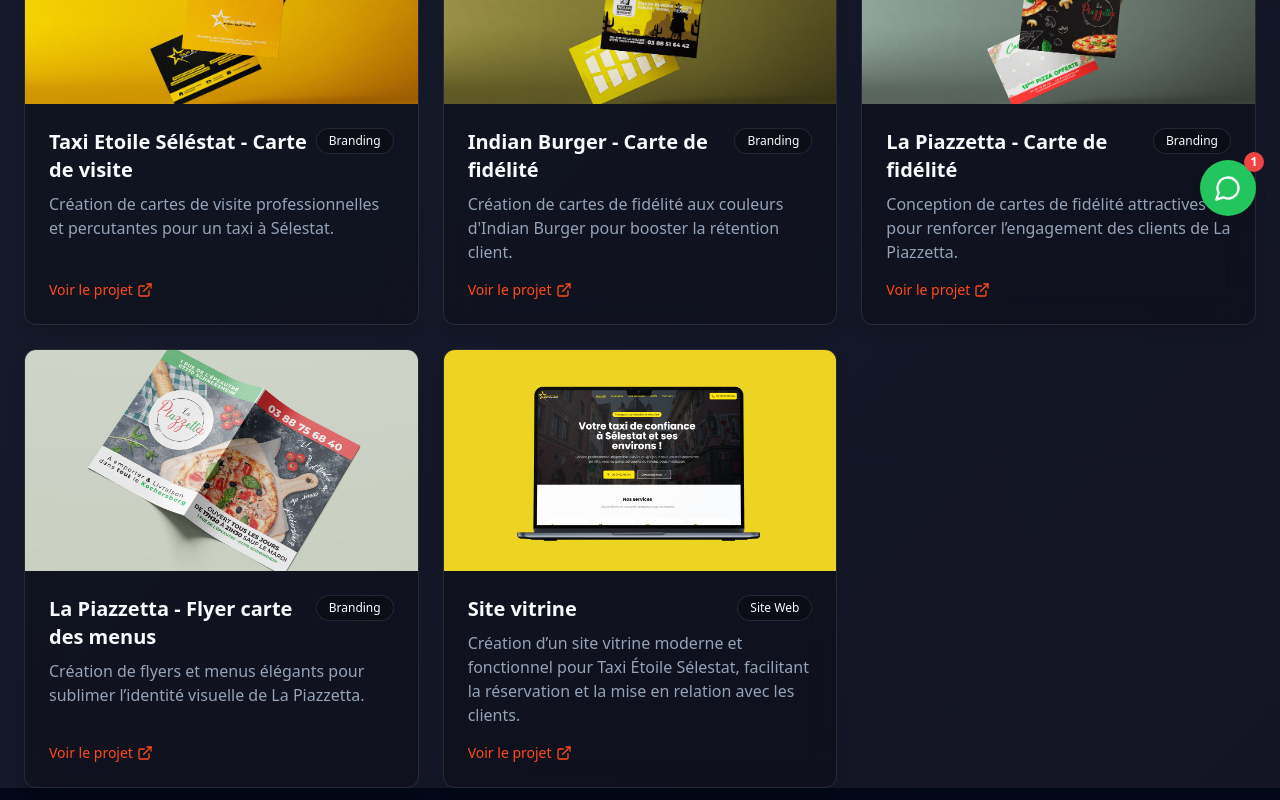
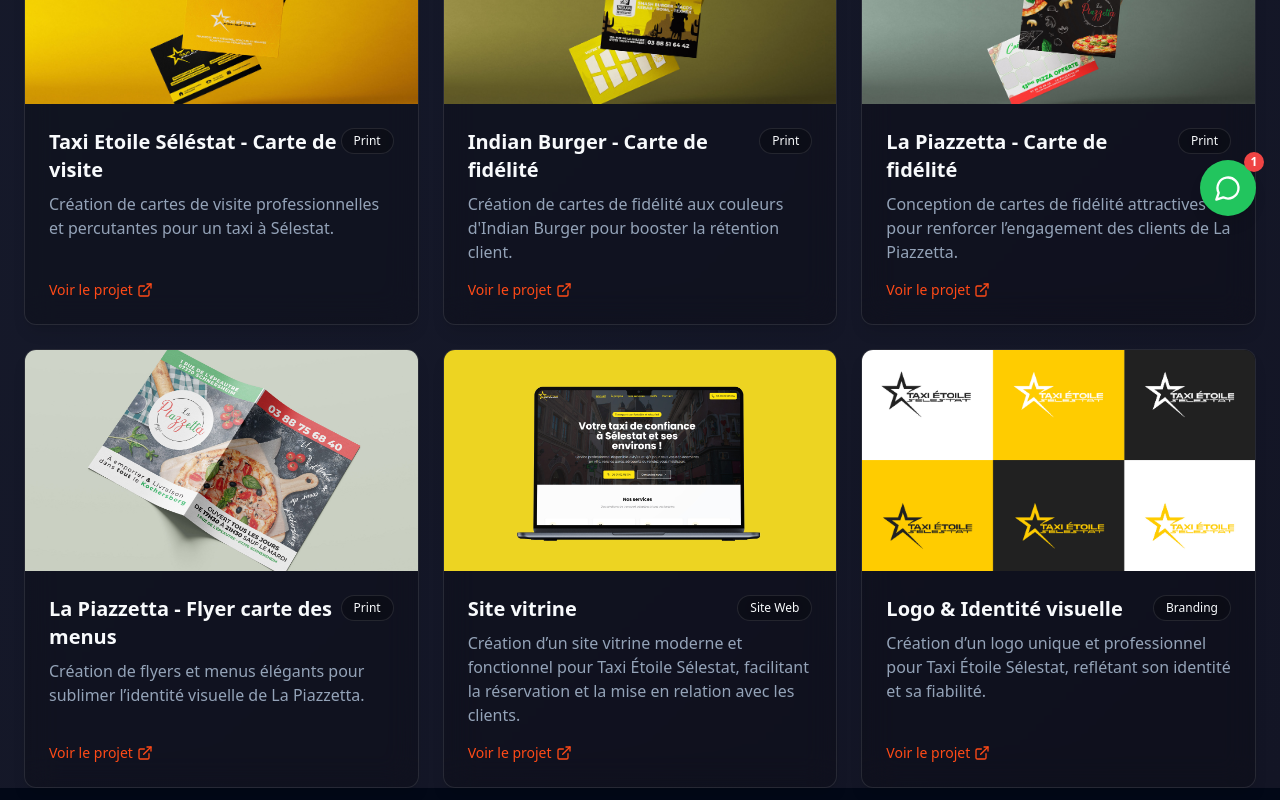
Before and after one commit to abdifrh/afh-agency-project, a React (Vite) app: page /portfolio in a window 1280 px wide. Shown: the part 560-1360 px from the top of the page. Built offline with nearby package versions, Linux system fonts and the light colour scheme.

Commit message:
edit project

```diff
--- a/src/pages/Portfolio.tsx
+++ b/src/pages/Portfolio.tsx
@@ -10,8 +10,8 @@ const Portfolio = () => {
   const filters = [
     { id: "tous", label: "Tous" },
     { id: "site-web", label: "Sites Web" },
-    { id: "e-commerce", label: "E-commerce" },
-    { id: "application", label: "Applications" },
+    { id: "print", label: "E-commerce" },
+    { id: "digital", label: "Applications" },
     { id: "branding", label: "Branding" },
   ];
 
@@ -19,7 +19,7 @@ const Portfolio = () => {
     {
       id: 1,
       title: "Taxi Etoile Séléstat - Carte de visite",
-      category: "branding",
+      category: "print",
       description: "Création de cartes de visite professionnelles et percutantes pour un taxi à Sélestat.",
       image: "/img/projects/1334654638.jpg",
       client: "Taxi Etoile Séléstat",
@@ -28,7 +28,7 @@ const Portfolio = () => {
     {
       id: 2,
       title: "Indian Burger - Carte de fidélité",
-      category: "branding",
+      category: "print",
       description: "Création de cartes de fidélité aux couleurs d'Indian Burger pour booster la rétention client.",
       image: "/img/projects/1325645638.jpg",
       client: "Indian Burger",
@@ -37,7 +37,7 @@ const Portfolio = () => {
     {
       id: 3,
       title: "La Piazzetta - Carte de fidélité",
-      category: "branding",
+      category: "print",
       description: "Conception de cartes de fidélité attractives pour renforcer l’engagement des clients de La Piazzetta.",
       image: "/img/projects/1518456343338.jpg",
       client: "La Piazzetta",
@@ -46,7 +46,7 @@ const Portfolio = () => {
     {
       id: 4,
       title: "La Piazzetta - Flyer carte des menus",
-      category: "branding",
+      category: "print",
       description: "Création de flyers et menus élégants pour sublimer l’identité visuelle de La Piazzetta.",
       image: "/img/projects/1518057111178.jpg",
       client: "La Piazzetta",
@@ -60,6 +60,15 @@ const Portfolio = () => {
       image: "/img/projects/1515465723425.jpg",
       client: "Taxi Etoile Séléstat",
       slug: "site-web-taxi-etoile-selestat"
+    },
+    {
+      id: 6,
+      title: "Logo & Identité visuelle",
+      category: "branding",
+      description: "Création d’un logo unique et professionnel pour Taxi Étoile Sélestat, reflétant son identité et sa fiabilité.",
+      image: "/img/projects/155673243235.jpg",
+      client: "Taxi Etoile Séléstat",
+      slug: "logo-taxi-etoile-selestat"
     }
   ];
 
```
